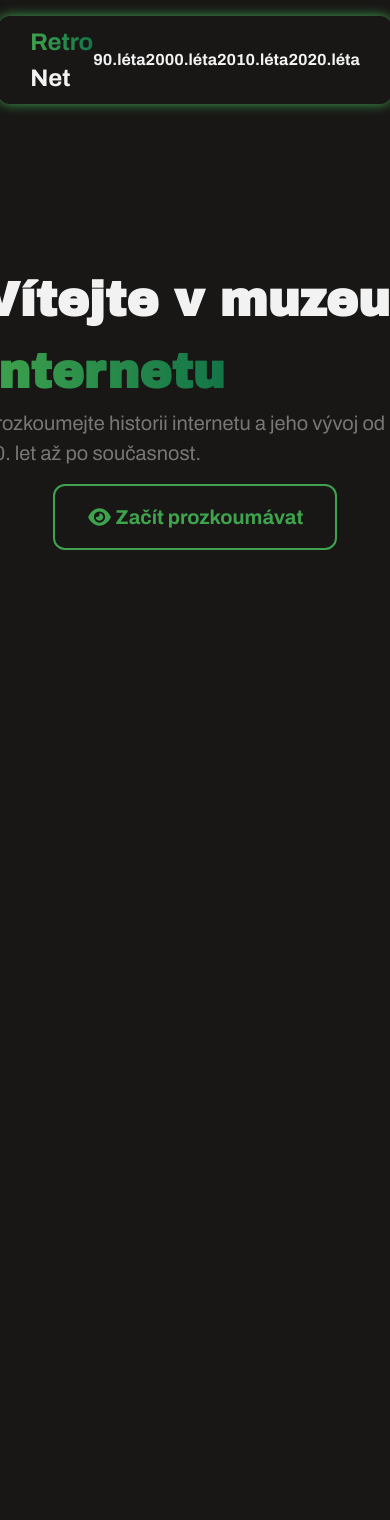
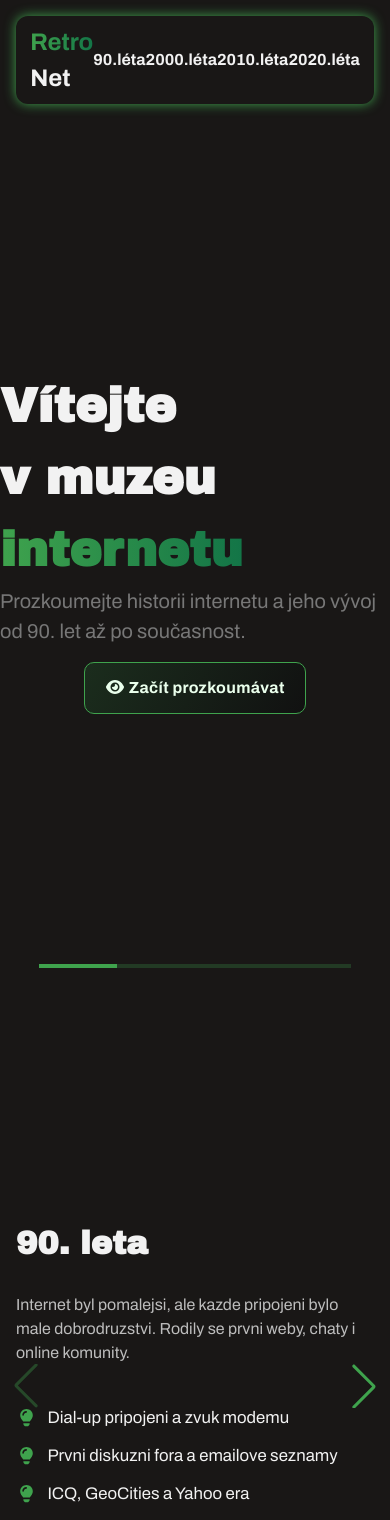
Before and after one commit to daneedev/Hackathon2026, a Vue app: page / in a window 390 px wide. Shown: the top 1520 px of the page. Before the commit the page ends 844 px from the top, so only its background shows below. Built offline with nearby package versions, Linux system fonts and the light colour scheme.

Commit message:
refactor: replace framer-motion with swiper and three; add Slider and Slide components for timeline feature

```diff
--- a/package.json
+++ b/package.json
@@ -14,7 +14,8 @@
     "@fortawesome/free-regular-svg-icons": "^7.2.0",
     "@fortawesome/free-solid-svg-icons": "^7.2.0",
     "@fortawesome/vue-fontawesome": "^3.1.3",
-    "framer-motion": "^12.36.0",
+    "swiper": "^12.1.2",
+    "three": "^0.183.2",
     "vue": "^3.5.30"
   },
   "devDependencies": {
--- a/src/App.vue
+++ b/src/App.vue
@@ -2,6 +2,9 @@
 import Button from "./components/Button.vue";
 import Navbar from "./components/Navbar.vue";
 import TextGradient from "./components/TextGradient.vue";
+import Slider from "./components/Slider.vue";
+import { SwiperSlide } from "swiper/vue";
+import Slide from "./components/Slide.vue";
 </script>
 
 <template>
@@ -23,6 +26,99 @@ import TextGradient from "./components/TextGradient.vue";
     </p>
     <Button icon="fa-solid fa-eye" label="Začít prozkoumávat" />
   </section>
+  <Slider>
+    <SwiperSlide>
+      <Slide
+        title="90. leta"
+        summary="Internet byl pomalejsi, ale kazde pripojeni bylo male dobrodruzstvi. Rodily se prvni weby, chaty i online komunity."
+        :highlights="[
+          'Dial-up pripojeni a zvuk modemu',
+          'Prvni diskuzni fora a emailove seznamy',
+          'ICQ, GeoCities a Yahoo era',
+        ]"
+        :websites="[
+          { name: 'Space Jam 1996', url: 'https://www.spacejam.com/1996/' },
+          {
+            name: 'CNN 1998 (Web Archive)',
+            url: 'https://web.archive.org/web/19981212015610/http://www.cnn.com/',
+          },
+          {
+            name: 'Yahoo 1997 (Web Archive)',
+            url: 'https://web.archive.org/web/19970110121110/http://www.yahoo.com/',
+          },
+        ]"
+      />
+    </SwiperSlide>
+    <SwiperSlide>
+      <Slide
+        title="2000. leta"
+        summary="Web se zrychlil, prisel broadband a socialni site. Internet se z nadseneckeho prostoru stal beznou soucasti kazdeho dne."
+        :highlights="[
+          'Nastup broadbandu a Wi-Fi',
+          'Blogy, fora a zacatky socialnich siti',
+          'YouTube, Wikipedia a prvni viralni obsah',
+        ]"
+        :websites="[
+          {
+            name: 'YouTube 2006 (Web Archive)',
+            url: 'https://web.archive.org/web/20060701000000*/youtube.com',
+          },
+          {
+            name: 'Wikipedia 2004 (Web Archive)',
+            url: 'https://web.archive.org/web/20040801000000*/wikipedia.org',
+          },
+          {
+            name: 'MySpace 2005 (Web Archive)',
+            url: 'https://web.archive.org/web/20050901000000*/myspace.com',
+          },
+        ]"
+      />
+    </SwiperSlide>
+    <SwiperSlide>
+      <Slide
+        title="90. leta"
+        summary="Internet byl pomalejsi, ale kazde pripojeni bylo male dobrodruzstvi. Rodily se prvni weby, chaty i online komunity."
+        :highlights="[
+          'Dial-up pripojeni a zvuk modemu',
+          'Prvni diskuzni fora a emailove seznamy',
+          'ICQ, GeoCities a Yahoo era',
+        ]"
+        :websites="[
+          { name: 'Space Jam 1996', url: 'https://www.spacejam.com/1996/' },
+          {
+            name: 'CNN 1998 (Web Archive)',
+            url: 'https://web.archive.org/web/19981212015610/http://www.cnn.com/',
+          },
+          {
+            name: 'Yahoo 1997 (Web Archive)',
+            url: 'https://web.archive.org/web/19970110121110/http://www.yahoo.com/',
+          },
+        ]"
+      />
+    </SwiperSlide>
+    <SwiperSlide>
+      <Slide
+        title="90. leta"
+        summary="Internet byl pomalejsi, ale kazde pripojeni bylo male dobrodruzstvi. Rodily se prvni weby, chaty i online komunity."
+        :highlights="[
+          'Dial-up pripojeni a zvuk modemu',
+          'Prvni diskuzni fora a emailove seznamy',
+          'ICQ, GeoCities a Yahoo era',
+        ]"
+        :websites="[
+          { name: 'Space Jam 1996', url: 'https://www.spacejam.com/1996/' },
+          {
+            name: 'CNN 1998 (Web Archive)',
+            url: 'https://web.archive.org/web/19981212015610/http://www.cnn.com/',
+          },
+          {
+            name: 'Yahoo 1997 (Web Archive)',
+            url: 'https://web.archive.org/web/19970110121110/http://www.yahoo.com/',
+          },
+        ]"
+      />
+    </SwiperSlide>
+  </Slider>
 </template>
 
 <style scoped>
@@ -31,7 +127,7 @@ import TextGradient from "./components/TextGradient.vue";
   flex-direction: column;
   align-items: center;
   justify-content: center;
-  margin-top: 10rem;
+  height: 100vh;
 }
 
 .hero-text {
--- a/src/assets/main.css
+++ b/src/assets/main.css
@@ -10,9 +10,7 @@ body {
   background-color: var(--bg-color);
   color: var(--text-color);
   font-family: "Archivo", sans-serif;
-  display: flex;
-  justify-content: center;
-  height: 100vh;
+  min-height: 100vh;
 }
 a {
   color: var(--text-color);
--- a/src/components/Button.vue
+++ b/src/components/Button.vue
@@ -14,19 +14,26 @@ const props = defineProps<{
 
 <style scoped>
 button {
-  background: none;
-  border: 2px solid var(--primary-color);
-  color: var(--primary-color);
-  border-radius: 12px;
-  padding: 1rem 2rem;
-  font-size: 1.25rem;
-  font-weight: bold;
-  transition: all 0.3s ease;
+  border: 1px solid var(--primary-color);
+  background: linear-gradient(120deg, #1b2d1d, #111);
+  color: #eaffec;
+  padding: 0.8rem 1.25rem;
+  border-radius: 10px;
+  font-weight: 700;
+  letter-spacing: 0.02em;
+  cursor: pointer;
+  position: relative;
+  overflow: hidden;
+  box-shadow: 0 0 0 rgba(63, 163, 77, 0);
+  transition:
+    transform 0.22s ease,
+    box-shadow 0.22s ease,
+    filter 0.22s ease;
 }
 
 button:hover {
-  background: var(--primary-color);
-  color: #fff;
-  cursor: pointer;
+  transform: translateY(-2px) scale(1.01);
+  box-shadow: 0 10px 24px rgba(63, 163, 77, 0.28);
+  filter: brightness(1.08);
 }
 </style>
--- a/src/components/Navbar.vue
+++ b/src/components/Navbar.vue
@@ -18,7 +18,7 @@ import TextGradient from "./TextGradient.vue";
 nav {
   display: flex;
   align-items: center;
-  justify-content: space-between;
+  justify-content: center;
   padding: 0.5rem 2rem;
   border-radius: 12px;
   margin: 1rem;
--- /dev/null
+++ b/src/components/Slide.vue
@@ -0,0 +1,93 @@
+<template>
+  <section class="period-slide">
+    <div class="period-copy">
+      <p class="period-label">{{ label }}</p>
+      <h2>{{ title }}</h2>
+      <p class="period-summary">{{ summary }}</p>
+
+      <ul>
+        <li v-for="point in highlights" :key="point">
+          <font-awesome-icon icon="fa-solid fa-lightbulb" />
+          <span>{{ point }}</span>
+        </li>
+      </ul>
+
+      <Button icon="fa-solid fa-globe" label="Vstoupit do éry" />
+    </div>
+  </section>
+</template>
+
+<script setup lang="ts">
+import Button from "./Button.vue";
+
+const props = defineProps<{
+  title: string;
+  summary: string;
+  highlights: string[];
+  label?: string;
+}>();
+</script>
+
+<style scoped>
+.period-slide {
+  width: 100%;
+  height: 100%;
+  padding: 3rem clamp(1rem, 4vw, 4rem);
+  display: grid;
+  grid-template-columns: 1.1fr 1fr;
+  gap: 2rem;
+  align-items: center;
+}
+
+.period-copy h2 {
+  font-size: clamp(2rem, 4vw, 3.5rem);
+  font-family: "Archivo Black", sans-serif;
+  line-height: 1.1;
+}
+
+.period-copy {
+  display: flex;
+  flex-direction: column;
+  gap: 1rem;
+}
+
+.period-label {
+  color: var(--primary-color);
+  text-transform: uppercase;
+  letter-spacing: 0.12em;
+  font-size: 0.85rem;
+  margin-bottom: 0.75rem;
+}
+
+.period-summary {
+  color: #bdbdbd;
+  margin-top: 1rem;
+  max-width: 58ch;
+}
+
+ul {
+  list-style: none;
+  margin-top: 1.5rem;
+  display: grid;
+  gap: 0.8rem;
+}
+
+li {
+  display: flex;
+  align-items: center;
+  gap: 0.65rem;
+  font-size: 1.05rem;
+}
+
+li svg {
+  color: var(--primary-color);
+}
+
+@media (max-width: 960px) {
+  .period-slide {
+    grid-template-columns: 1fr;
+    gap: 1rem;
+    padding: 2rem 1rem;
+  }
+}
+</style>
--- /dev/null
+++ b/src/components/Slider.vue
@@ -0,0 +1,58 @@
+<template>
+  <Swiper
+    :modules="[Mousewheel, Navigation, Keyboard, Pagination]"
+    :direction="'horizontal'"
+    :pagination="{
+      type: 'progressbar',
+      el: '.swiper-pagination',
+    }"
+    :navigation="true"
+    :slides-per-view="1"
+    :mousewheel="{ enabled: true, forceToAxis: true, releaseOnEdges: true }"
+    :keyboard="{ enabled: true }"
+    :loop="false"
+    class="timeline-swiper"
+    :style="{
+      '--swiper-pagination-progressbar-bg-color': 'rgba(63, 163, 77, 0.25)',
+      '--swiper-theme-color': 'var(--primary-color)',
+    }"
+  >
+    <slot>
+      <SwiperSlide>
+        <div class="slide-content">Pridej slidy pres slot v App.vue</div>
+      </SwiperSlide>
+    </slot>
+    <div class="swiper-pagination"></div>
+  </Swiper>
+</template>
+
+<script setup lang="ts">
+import { Swiper, SwiperSlide } from "swiper/vue";
+import { Keyboard, Mousewheel, Navigation, Pagination } from "swiper/modules";
+import "swiper/swiper-bundle.css";
+</script>
+
+<style scoped>
+.timeline-swiper {
+  width: 100%;
+  height: 100vh;
+  margin: 0 auto;
+  overflow: hidden;
+}
+
+.slide-content {
+  width: 100%;
+  height: 100%;
+  display: grid;
+  place-items: center;
+  font-size: 2rem;
+  font-family: "Archivo Black", sans-serif;
+}
+.swiper-pagination {
+  position: absolute;
+  bottom: 20px;
+  left: 50%;
+  transform: translateX(-50%);
+  width: 80%;
+}
+</style>
```
Also changed, not shown: 1 other file (tests, documents, lock files or other folders).
